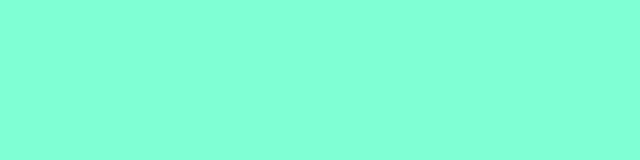
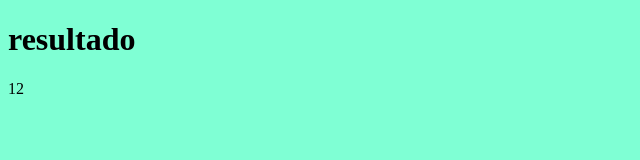
Before and after one commit to Programadores-do-amanha-PDA/M1, a plain HTML site: page A18-M1-crucilandia/index.html in a window 1280 px wide. Shown: the whole page, without its empty margins (0-640 px from the left). Drawn offline with Linux system fonts and the light colour scheme.

Commit message:
document.write explicando

```diff
--- a/A18-M1-crucilandia/index.html
+++ b/A18-M1-crucilandia/index.html
@@ -7,7 +7,7 @@
     <link rel="stylesheet" href="style.css">
 </head>
 <body>
-
+    <h1>resultado</h1>
     <script src="script.js"></script>
 </body>
 </html>
--- a/A18-M1-crucilandia/script.js
+++ b/A18-M1-crucilandia/script.js
@@ -1 +1,23 @@
 console.log("ola mundo")
+
+// declaração funcao
+//             parametros: o que estou recebendo
+function somar(num1, num2){
+    return num1 + num2;
+}
+
+// chamando a função
+//    argumentos: o que estou passando
+// somar(3,40);
+// somar(32,40);
+// somar(30,40);
+// somar(89,40);
+// somar(8963267637,40);
+
+// var numero = String(23)
+// var nome = "Beatriz"
+// console.log(nome.toLowerCase());
+
+// document = html
+// document.write = escrevendo no HTML
+document.write(somar(3,9));
```
